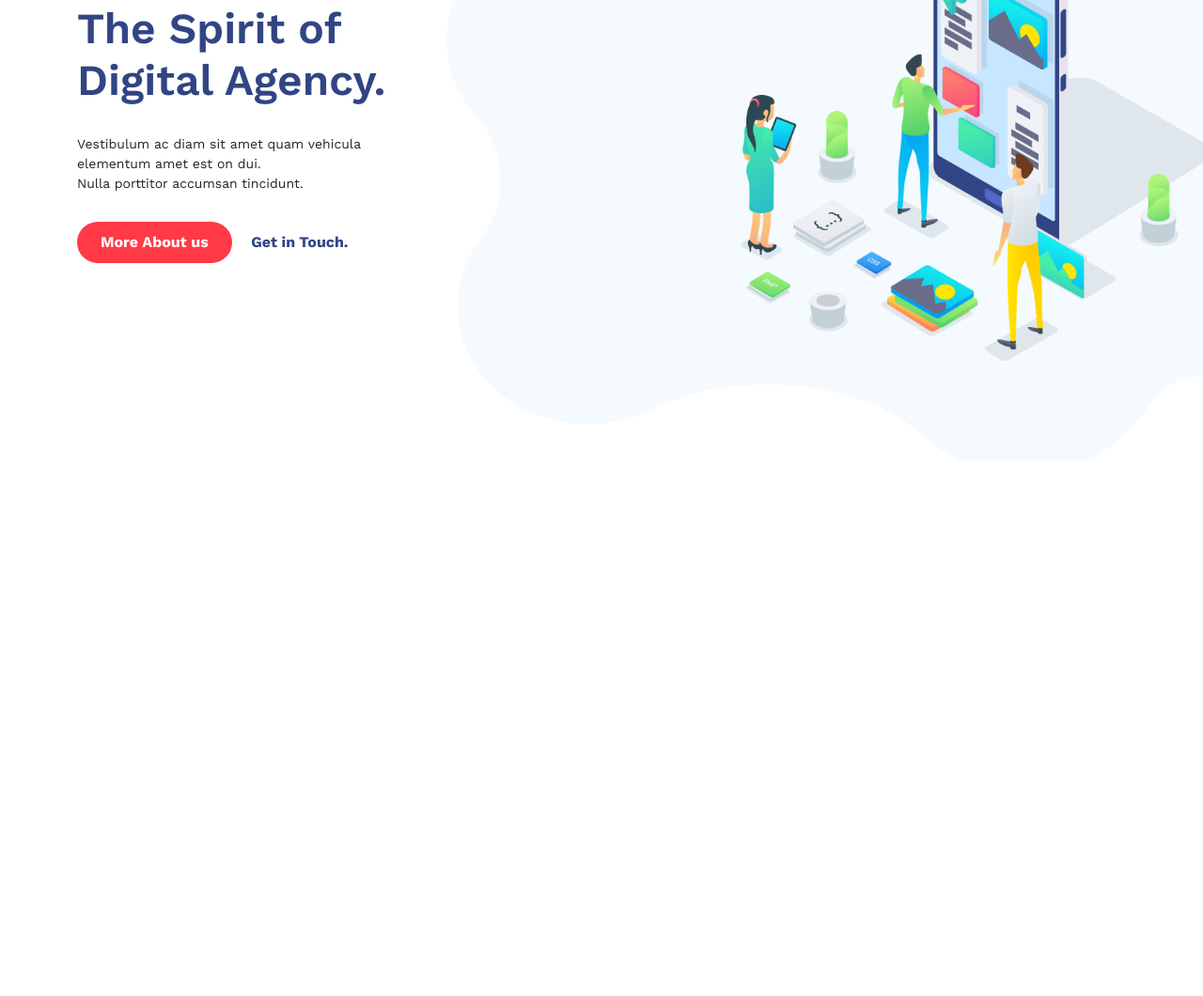
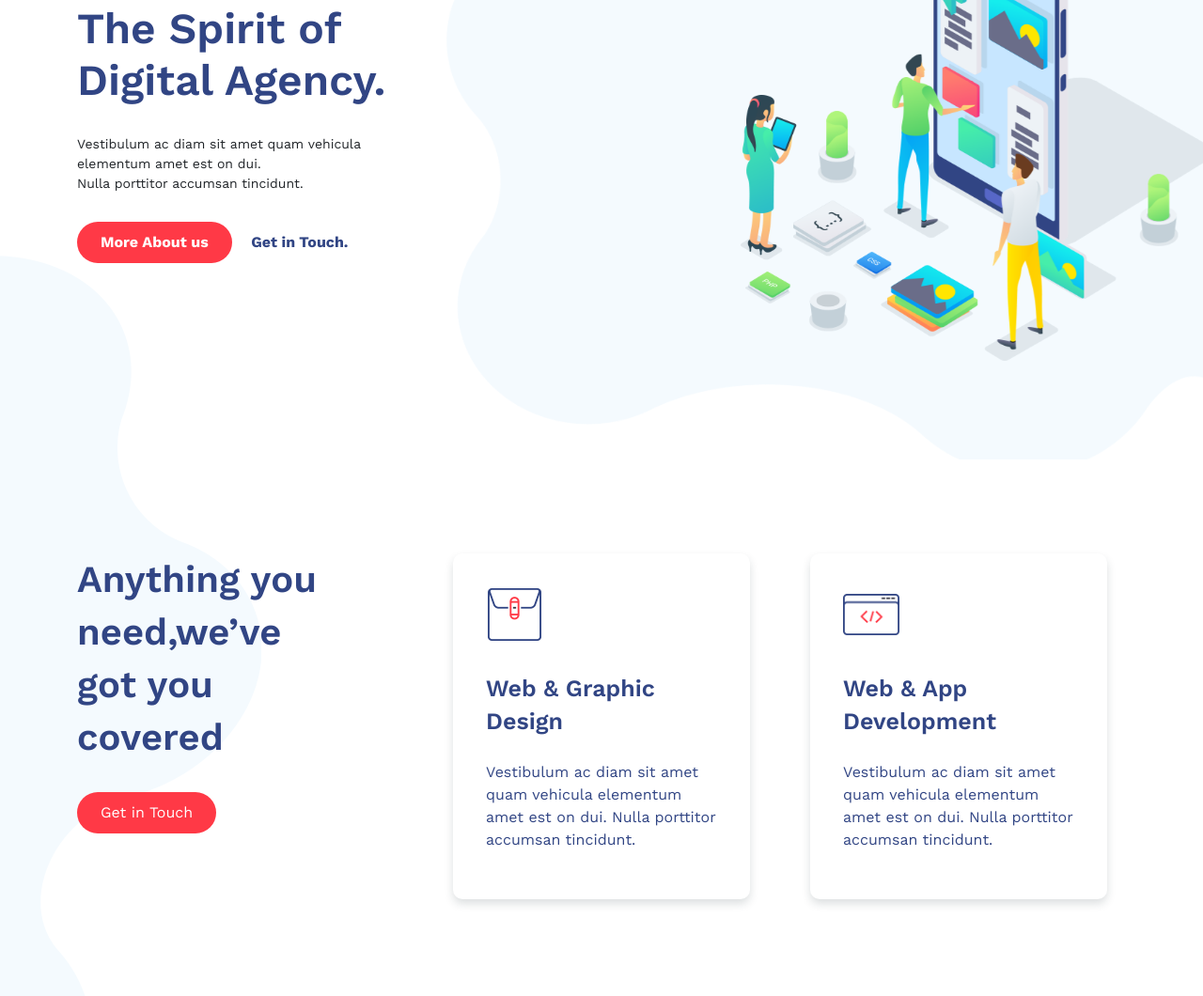
Before and after one commit to Mohammedazzam/49_LandingPage, a plain HTML site: page index.html in a window 1280 px wide. Shown: the part 371-1431 px from the top of the page at 94% size. Before the commit the page ends 860 px from the top, so only its background shows below. Drawn offline with nearby package versions, Linux system fonts and the light colour scheme.

Commit message:
Section 01

```diff
--- a/css/style.css
+++ b/css/style.css
@@ -1,7 +1,7 @@
-  @import url('https://fonts.googleapis.com/css2?family=Work+Sans:ital,wght@0,100;0,200;0,300;0,400;0,500;0,600;0,700;0,800;0,900;1,100;1,200;1,300;1,400;1,500;1,600;1,700;1,800;1,900&display=swap');
+@import url("https://fonts.googleapis.com/css2?family=Work+Sans:ital,wght@0,100;0,200;0,300;0,400;0,500;0,600;0,700;0,800;0,900;1,100;1,200;1,300;1,400;1,500;1,600;1,700;1,800;1,900&display=swap");
 
 body {
-    font-family: 'Work Sans', sans-serif;
+  font-family: "Work Sans", sans-serif;
 }
 
 :root {
@@ -83,7 +83,7 @@ header .logo {
 }
 
 #navbar li a::after {
-    content: '';
+  content: "";
   position: absolute;
   width: 100%;
   height: 3px;
@@ -103,13 +103,12 @@ header .logo {
   transform-origin: left;
 }
 
-#navbar li a:hover::after{
+#navbar li a:hover::after {
   transform: none;
   -webkit-transform: none;
   -moz-transform: none;
   -ms-transform: none;
   -o-transform: none;
-
 }
 
 #navbar li:not(:last-child) a {
@@ -190,7 +189,6 @@ header .logo {
 
 /* End NavBar */
 
-
 /* Start Intro */
 
 .intro {
@@ -211,17 +209,17 @@ header .logo {
 }
 
 .intro .contant {
-  padding-right:130px ;
+  padding-right: 130px;
 }
 
-.intro .contant h2{
+.intro .contant h2 {
   font-weight: 600;
   font-size: 46px;
   color: var(--color01);
   margin-bottom: 30px;
 }
 
-.intro .contant p{
+.intro .contant p {
   margin-bottom: 30px;
   font-size: 14px;
   padding-right: 110px;
@@ -243,3 +241,67 @@ header .logo {
 }
 
 /* End Intro */
+
+/* Start Section-01 */
+.section-01 {
+  padding-top: 100px;
+  padding-bottom: 100px;
+}
+
+.section-01::before {
+  content: '';
+  background-image: url(../images/Shape.png);
+  position: absolute;
+  height: 960px;
+  width: 278px;
+  z-index: -1;
+  left: 0;
+  top: 643px;
+  background-repeat: no-repeat;
+}
+
+.section-01 .head h3 {
+  font-size: 2.5rem;
+  font-weight: 600;
+  color: var(--color01);
+  margin: 0;
+  width: 300px;
+  line-height: 1.4;
+  margin-bottom: 30px;
+}
+
+.section-01 .item {
+  background-color: rgb(255, 255, 255);
+  box-shadow: 0px 5px 10px 0px rgba(25, 45, 51, 0.15);
+  padding: 35px;
+  margin-left: 20px;
+  margin-right: 20px;
+  border-radius: 10px;
+  -webkit-border-radius: 10px;
+  -moz-border-radius: 10px;
+  -ms-border-radius: 10px;
+  -o-border-radius: 10px;
+  color: var(--color01);
+}
+
+.section-01 .item figure {
+  height: 60px;
+  width: 60px;
+  margin-bottom: 31px;
+}
+
+.section-01 .item figure img {
+  width: 100%;
+  height: 100%;
+  object-fit: scale-down;
+}
+
+.section-01 .item h5 {
+  font-weight: 600;
+  font-size: 25px;
+  margin-bottom: 25px;
+  line-height: 1.4;
+}
+
+
+/* End Section-01 */
--- a/index.html
+++ b/index.html
@@ -71,6 +71,51 @@
     </div>
     <!-- End Intro -->
 
+    <!-- Start Section-01 -->
+    <div class="section-01">
+        <div class="container">
+            <div class="row">
+                <div class="col-md-4">
+                    <div class="head">
+                        <h3>Anything you <br>
+                            need,we’ve <br>
+                            got you covered
+                        </h3>
+                        <a href="" rel="button">Get in Touch</a>
+                    </div>
+                </div>
+                <div class="col-md-8">
+                    <div class="row">
+                        <div class="col-md-6">
+                            <div class="item">
+                                <figure>
+                                    <img src="images/Icon.png" alt="">
+                                </figure>
+                                <h5>Web & Graphic <br>
+                                    Design
+                                </h5>
+                                <p>Vestibulum ac diam sit amet quam vehicula elementum amet est on dui. Nulla porttitor
+                                    accumsan tincidunt.</p>
+                            </div>
+                        </div>
+                        <div class="col-md-6">
+                            <div class="item">
+                                <figure>
+                                    <img src="images/Icon2.png" alt="">
+                                </figure>
+                                <h5>Web & App <br>
+                                    Development
+                                </h5>
+                                <p>Vestibulum ac diam sit amet quam vehicula elementum amet est on dui. Nulla
+                                    porttitor accumsan tincidunt.</p>
+                            </div>
+                        </div>
+                    </div>
+                </div>
+            </div>
+        </div>
+    </div>
+    <!-- End Section-01 -->
 
     <script src="js/bootstrap.bundle.min.js"></script>
     <script src="js/script.js"></script>
```
Also changed, not shown: images/Icon.png (added), images/Icon2.png (added), images/Shape.png (added). Lines whose indentation alone changed are shown as unchanged.
